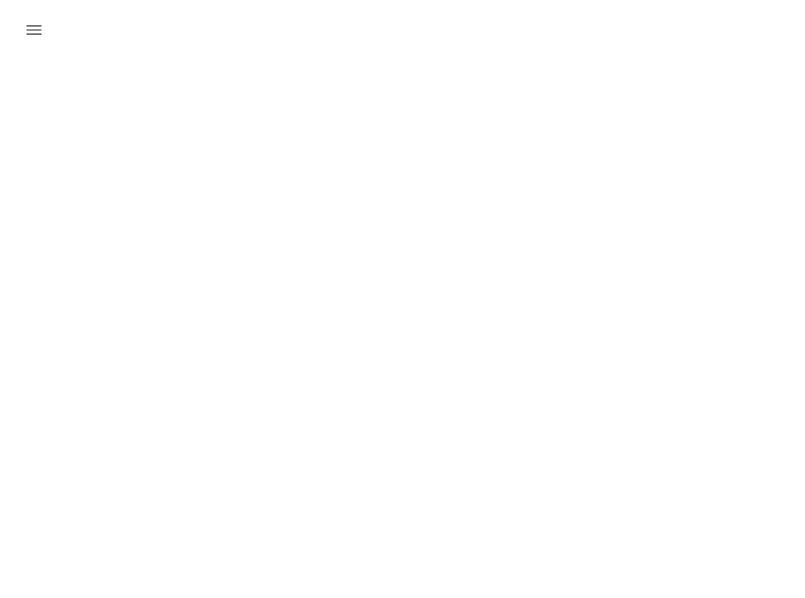
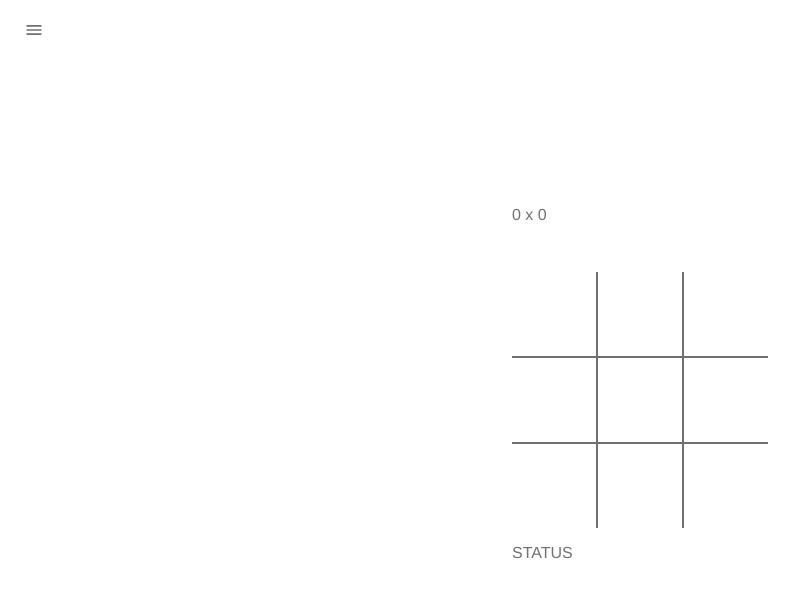
Before and after one commit to tmaiadev/tictactoe, a React app: page / in a window 1280 px wide. Shown: the whole page, without its empty margins (0-805 px from the left). Built offline with nearby package versions, Linux system fonts and the light colour scheme.

Commit message:
Gameplay with dumb AI

```diff
--- a/src/components/app/app.css
+++ b/src/components/app/app.css
@@ -1,12 +1,22 @@
 @import url('https://fonts.googleapis.com/css?family=Arimo&display=swap');
 
+body {
+  margin: 0px;
+  padding: 0px;
+}
+
 .app {
-  display: block;
+  display: flex;
+  align-items: center;
+  justify-content: center;
   width: 100%;
-  height: 100%;
-  position: absolute;
+  height: auto;
+  min-height: 100vh;
+  position: relative;
   top: 0px;
   left: 0px;
+  box-sizing: border-box;
+  padding: 32px;
 
   --background-color: #FFF;
   --text-color: #707070;
@@ -40,7 +50,7 @@
 
 .app__menu-button {
   display: block;
-  position: absolute;
+  position: fixed;
   top: 16px;
   left: 16px;
   z-index: 1;
--- a/src/components/app/app.js
+++ b/src/components/app/app.js
@@ -7,10 +7,11 @@ import GameStateContext, {
 import Button from '../button/button';
 import Icon from '../icon/icon';
 import Menu from '../menu/menu';
+import Game from '../game/game';
 import './app.css';
 
 function App() {
-  const [darkTheme, setDarkTheme] = useState(false);
+  const [darkTheme, setDarkTheme] = useState(Boolean(localStorage.getItem('darktheme')));
   const [menu, setMenu] = useState(false);
   const [noOutlines, setNoOutlines] = useState(false);
   const [gameState, dispatchGameState] = useReducer(gameStateDispatcher, gameStateDefaultValue);
@@ -46,7 +47,13 @@ function App() {
     };
   }, [noOutlines]);
 
-  window.t = () => setDarkTheme(!darkTheme);
+  useEffect(() => {
+    document.body.style.backgroundColor = darkTheme
+      ? '#000'
+      : '#FFF';
+    if (darkTheme) localStorage.setItem('darktheme', '1');
+    else localStorage.removeItem('darktheme');
+  }, [darkTheme]);
 
   return (
     <DarkThemeContext.Provider value={[darkTheme, setDarkTheme]}>
@@ -62,6 +69,9 @@ function App() {
                 toggleDarkTheme={() => setDarkTheme(!darkTheme)}
               />
             : null}
+          <div className="app__content">
+            <Game />
+          </div>
           <div className="app__menu-button">
             <Button
               onClick={() => setMenu(true)}
--- /dev/null
+++ b/src/components/cell/cell.css
@@ -0,0 +1,15 @@
+.cell {
+  display: flex;
+  align-items: center;
+  justify-content: center;
+  padding: 0px;
+  margin: 0px;
+  width: 100%;
+  height: 100%;
+  background-color: transparent;
+  border: 0px;
+}
+
+.cell:hover {
+  cursor: pointer;
+}
--- /dev/null
+++ b/src/components/cell/cell.js
@@ -0,0 +1,49 @@
+import React from 'react';
+import PropTypes from 'prop-types';
+import Icon from '../icon/icon';
+import './cell.css';
+
+function Cell({
+  name,
+  value,
+  onClick,
+  disabled,
+}) {
+  return (
+    <button
+      type="button"
+      aria-label={Boolean(value) ? `${name}: ${value}` : 'Empty'}
+      disabled={disabled || Boolean(value)}
+      className="cell"
+      onClick={onClick}
+    >
+      {value
+        ? (
+          <div className="animated bounceIn">
+            <Icon
+              type={value}
+              aria-hidden
+              size={50}
+              color={value === 'o'
+                ? 'var(--primary-color)'
+                : 'var(--secondary-color)'}
+            />
+          </div>
+        ) : null}
+    </button>
+  )
+}
+
+Cell.propTypes = {
+  name: PropTypes.string.isRequired,
+  value: PropTypes.oneOf(['x', 'o']),
+  onClick: PropTypes.func.isRequired,
+  disabled: PropTypes.bool,
+};
+
+Cell.defaultProps = {
+  disabled: false,
+  value: null,
+};
+
+export default Cell;
--- /dev/null
+++ b/src/components/game-grid/game-grid.css
@@ -0,0 +1,15 @@
+.game-grid {
+  display: grid;
+  grid-template-rows: repeat(3, 1fr);
+  grid-template-columns: repeat(3, 1fr);
+  grid-gap: 2px;
+  background-color: var(--text-color);
+}
+
+.game-grid__cell {
+  display: flex;
+  align-items: center;
+  justify-content: center;
+  position: relative;
+  background-color: var(--background-color);
+}
--- /dev/null
+++ b/src/components/game-grid/game-grid.js
@@ -0,0 +1,157 @@
+import React, { useContext, useEffect } from 'react';
+import GameStateContext, {
+  GAME_STATE_ACTION_TYPE,
+  GAME_STATE,
+} from '../../contexts/gameState';
+import Cell from '../cell/cell';
+import './game-grid.css';
+
+function GameGrid() {
+  const [gameState, dispatchGameState] = useContext(GameStateContext);
+
+  function play(target) {
+    dispatchGameState({
+      type: GAME_STATE_ACTION_TYPE.CHECK,
+      payload: {
+        target,
+        value: 'o',
+      },
+    });
+  }
+
+  useEffect(() => {
+    if (gameState.state !== GAME_STATE.OPPONENTS_TURN) return;
+    setTimeout(() => {
+      const { board } = gameState;
+
+      // EASY
+      // 100% of the moves are Random
+
+      // MEDIUM
+      // 50% of the moves are Random
+
+      // HARD
+      // 10% of the moves are Random
+
+      // GODLIKE
+      // No moves are Random
+
+      // AI
+      //
+      // 1. Check for imminent danger
+      //    When 2 cells of the row are filled
+      //    with your mark, and one is empty
+      //
+      // 2. Check for imminent win
+      //    When 2 cells of the row are filled
+      //    with the opponents mark, and one
+      //    is empty
+      //
+      // 3. Check for possible win
+      //    When one cell of the row is filled
+      //    with your mark, and two are empty
+      //
+      // 4. Random
+      //    Pick whatever cell is empty
+
+      const emptyCells = Object
+        .keys(board)
+        .map(key => ({ key, value: board[key] }))
+        .filter(o => o.value === null)
+        .map(o => o.key);
+      const randomIndex = Math.floor(emptyCells.length * Math.random());
+      const randomCell = emptyCells[randomIndex];
+      dispatchGameState({
+        type: GAME_STATE_ACTION_TYPE.CHECK,
+        payload: {
+          target: randomCell,
+          value: 'x',
+        },
+      });
+    }, 1000);
+  }, [gameState, dispatchGameState]);
+
+  const disabledGrid = [GAME_STATE.IDLE, GAME_STATE.YOUR_TOURN]
+    .indexOf(gameState.state) === -1;
+
+  console.log(gameState);
+
+  return (
+    <div className="game-grid">
+      <div className="game-grid__cell">
+        <Cell
+          name="A1"
+          onClick={() => play('a1')}
+          value={gameState.board.a1}
+          disabled={disabledGrid}
+        />
+      </div>
+      <div className="game-grid__cell">
+        <Cell
+          name="B1"
+          onClick={() => play('b1')}
+          value={gameState.board.b1}
+          disabled={disabledGrid}
+        />
+      </div>
+      <div className="game-grid__cell">
+        <Cell
+          name="C1"
+          onClick={() => play('c1')}
+          value={gameState.board.c1}
+          disabled={disabledGrid}
+        />
+      </div>
+      <div className="game-grid__cell">
+        <Cell
+          name="A2"
+          onClick={() => play('a2')}
+          value={gameState.board.a2}
+          disabled={disabledGrid}
+        />
+      </div>
+      <div className="game-grid__cell">
+        <Cell
+          name="B2"
+          onClick={() => play('b2')}
+          value={gameState.board.b2}
+          disabled={disabledGrid}
+        />
+      </div>
+      <div className="game-grid__cell">
+        <Cell
+          name="C2"
+          onClick={() => play('c2')}
+          value={gameState.board.c2}
+          disabled={disabledGrid}
+        />
+      </div>
+      <div className="game-grid__cell">
+        <Cell
+          name="A3"
+          onClick={() => play('a3')}
+          value={gameState.board.a3}
+          disabled={disabledGrid}
+        />
+      </div>
+      <div className="game-grid__cell">
+        <Cell
+          name="B3"
+          onClick={() => play('b3')}
+          value={gameState.board.b3}
+          disabled={disabledGrid}
+        />
+      </div>
+      <div className="game-grid__cell">
+        <Cell
+          name="C3"
+          onClick={() => play('c3')}
+          value={gameState.board.c3}
+          disabled={disabledGrid}
+        />
+      </div>
+    </div>
+  );
+}
+
+export default GameGrid;
--- /dev/null
+++ b/src/components/game/game.css
@@ -0,0 +1,6 @@
+.game {
+  display: grid;
+  width: 256px;
+  grid-template-rows: 50px 256px 50px;
+  grid-gap: 16px;
+}
--- /dev/null
+++ b/src/components/game/game.js
@@ -0,0 +1,16 @@
+import React from 'react';
+import Score from '../score/score';
+import GameGrid from '../game-grid/game-grid';
+import './game.css';
+
+function Game() {
+  return (
+    <div className="game">
+      <Score />
+      <GameGrid />
+      <div>STATUS</div>
+    </div>
+  )
+}
+
+export default Game;
--- a/src/components/menu/menu.css
+++ b/src/components/menu/menu.css
@@ -2,7 +2,7 @@
   display: block;
   width: 100%;
   height: 100%;
-  position: absolute;
+  position: fixed;
   top: 0px;
   left: 0px;
   z-index: 2;
--- /dev/null
+++ b/src/components/score/score.js
@@ -0,0 +1,12 @@
+import React from 'react';
+import './score.css';
+
+function Score() {
+  return (
+    <div className="score">
+      0 x 0
+    </div>
+  )
+}
+
+export default Score;
--- a/src/contexts/gameState.js
+++ b/src/contexts/gameState.js
@@ -49,11 +49,14 @@ export const dispatcher = (state, action) => {
     if (!action.payload) throw new Error('payload is required');
     if (Object.keys(defaultValue.board).indexOf(action.payload.target) === -1) throw new Error('payload.target has unexpected value');
     if (['x', 'o'].indexOf(action.payload.value) === -1) throw new Error('payload.value is invalid. It expects `x` or `o`');
-    if (state.board[action.payload.cellName] !== null) throw new Error('target is not empty');
+    if (state.board[action.payload.target] !== null) throw new Error('target is not empty');
 
       const newState = {...state};
       newState.board[action.payload.target] = action.payload.value;
       newState.round += 1;
+
+      if (action.payload.value === 'o') newState.state = GAME_STATE.OPPONENTS_TURN;
+      if (action.payload.value === 'x') newState.state = GAME_STATE.YOUR_TOURN;
 
       const result = checkResult(newState.board);
       const won = result && result.winner === 'o';
```
Also changed, not shown: src/components/score/score.css (added).
